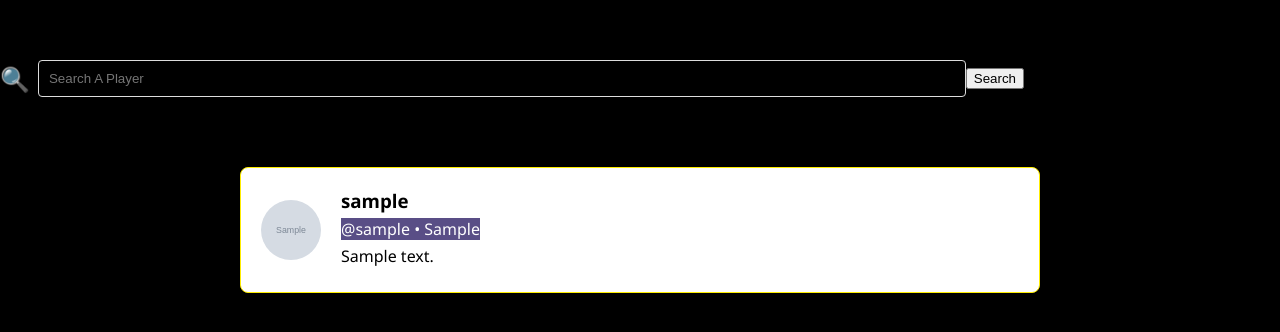
After one commit to Ajay-Priyadarshi/GameNexus, a Node server app: page /search in a window 1280 px wide. The commit adds this page. Shown: the top 332 px of the page. Run offline with Node 20, Linux system fonts and the light colour scheme; tables that the repository leaves empty hold one stand-in row (values such as "Sample post"); grey boxes marked "Sample" are stand-in pictures; some libraries are stand-ins or nearby versions.

Commit message:
Search Functionality added

```diff
--- a/aap.js
+++ b/aap.js
@@ -1,12 +1,13 @@
 import express from 'express';
 import session from 'express-session';
 import bodyParser from 'body-parser';
+import mongoose from 'mongoose';
 import path from 'path';
+import { dirname } from 'path';
 import { fileURLToPath } from 'url';
-import { dirname } from 'path';
-import mongoose from 'mongoose';
 import authRoutes from './src/routes/authRoutes.js';
 import profileRoutes from './src/routes/profileRoutes.js';
+import searchRoutes from './src/routes/searchRoutes.js'
 
 const __filename = fileURLToPath(import.meta.url);
 const __dirname = dirname(__filename);
@@ -45,6 +46,7 @@ app.get('/uploads/:filename', (req, res) => {
 // Set up routes
 app.use('/auth', authRoutes);
 app.use('/profile', profileRoutes);
+app.use('/search', searchRoutes);
 
 // Default route
 app.get('/', (req, res) => {
--- /dev/null
+++ b/src/controllers/searchController.js
@@ -0,0 +1,14 @@
+// Example: searchController.js
+import { UserModel as User } from '../models/User.js';
+
+export const search = async (req, res) => {
+    try {
+        const searchTerm = req.query.searchTerm;
+        const results = await User.find({ username: { $regex: searchTerm, $options: 'i' } });
+
+        res.render('search', { results: results || [] });
+    } catch (error) {
+        console.error('Error performing search:', error);
+        res.render('search', { results: [] }); // Provide an empty array if there's an error
+    }
+};
--- a/static/styleSearch.css
+++ b/static/styleSearch.css
@@ -1,26 +1,35 @@
 body {
     font-family: 'Segoe UI', Tahoma, Geneva, Verdana, sans-serif;
-    background-color: #f8f8f8;
+    background-color: #000000;
+    color: white;
     margin: 0;
     padding: 0;
     padding-top: 60px; /* Add padding to the top to accommodate the fixed header */
 }
 
 header {
-    background-color: #fff;
-    box-shadow: 0 2px 4px rgba(0, 0, 0, 0.1);
-    top: 0;
-    margin-bottom: 1000px;
-    padding: 10px;
-    position: fixed;
-    width: 100%;
-    z-index: 1000;
+    display: flex;
+    justify-content: center;
+    align-items: center;
+
 }
 
 .search-container {
-    margin: 20px auto;
+    display: flex;
+    align-items: center;
     width: 80%;
-    max-width: 600px;
+
+}
+
+.usertag{
+    width: fit-content;
+    background-color:#594E86;
+    color: white;
+}
+
+.search-icon {
+    font-size: 24px;
+    margin-right: 8px;
 }
 
 
@@ -31,15 +40,14 @@ input[type="text"] {
     border: 1px solid #ddd;
     border-radius: 4px;
     outline: none;
+    background-color: #000000;
+    color: rgb(255, 255, 255);
 }
 
-input[type="submit"] {
-    background-color: #ff0000;
-    color: #fff;
-    border: none;
-    padding: 10px 15px;
-    border-radius: 4px;
-    cursor: pointer;
+#usertag{
+    width: fit-content;
+    background-color:#594E86;
+    color: white;
 }
 
 .search-results {
@@ -48,10 +56,22 @@ input[type="submit"] {
     max-width: 800px;
 }
 
+.result-item:hover{
+    box-shadow: 0 0 5px rgba(254, 237, 1, 1),
+    0 0 15px rgba(254, 237, 1, 1),
+    0 0 20px rgba(254, 237, 1, 1),
+    0 0 40px rgba(254, 237, 1, 1),
+    0 0 60px rgba(255, 0, 0, 1),
+    0 0 10px rgba(255, 141, 0, 1);
+}
+
 .result-item {
-    background-color: #fff;
-    border: 1px solid #ddd;
+    background-color: #ffffff;
+
+    border: 1px solid ;
+    border-style:double;
     border-radius: 8px;
+    border-color:rgba(254, 237, 1, 1) ;
     margin-top: 50px;
     padding: 20px;
     display: flex;
@@ -59,6 +79,7 @@ input[type="submit"] {
 }
 
 .result-item img {
+
     border-radius: 50%;
     width: 60px;
     height: 60px;
@@ -68,14 +89,17 @@ input[type="submit"] {
 
 .result-details {
     flex: 1;
+
 }
 
 .result-details h3 {
     margin: 0;
-    color: #333;
+    color: #000000;
+
 }
 
 .result-details p {
     margin: 5px 0;
-    color: #777;
+    color: #000000;
+
 }
--- /dev/null
+++ b/views/search.ejs
@@ -0,0 +1,36 @@
+<!-- search.ejs -->
+<!DOCTYPE html>
+<html lang="en">
+<head>
+    <meta charset="UTF-8">
+    <meta name="viewport" content="width=device-width, initial-scale=1.0">
+    <title>Social Media Search</title>
+    <link rel="stylesheet" href="/styleSearch.css"> <!-- Update the path based on your project structure -->
+</head>
+<body>
+    <form action="/search" method="GET">
+        <div class="search-container">
+            <div class="search-icon">🔍</div>
+            <input type="text" name="searchTerm" placeholder="Search A Player">
+            <button type="submit">Search</button>
+        </div>
+    </form>
+
+    <div class="search-results">
+        <% if (results && results.length > 0) { %>
+            <% for (let i = 0; i < results.length; i++) { %>
+                <div class="result-item">
+                    <img src="/uploads/<%= results[i].userPhoto %>" alt="<%= results[i].username %>">
+                    <div class="result-details">
+                        <h3><%= results[i].username %></h3>
+                        <p id="usertag">@<%= results[i].username %> • <%= results[i].accountType %></p>
+                        <p><%= results[i].bio %></p>
+                    </div>
+                </div>
+            <% } %>
+        <% } else { %>
+            <p>No results found</p>
+        <% } %>
+    </div>
+</body>
+</html>
```
Also changed, not shown: src/routes/searchRoutes.js (added, +9 -0 lines), static/search.html (deleted, +0 -58 lines).
